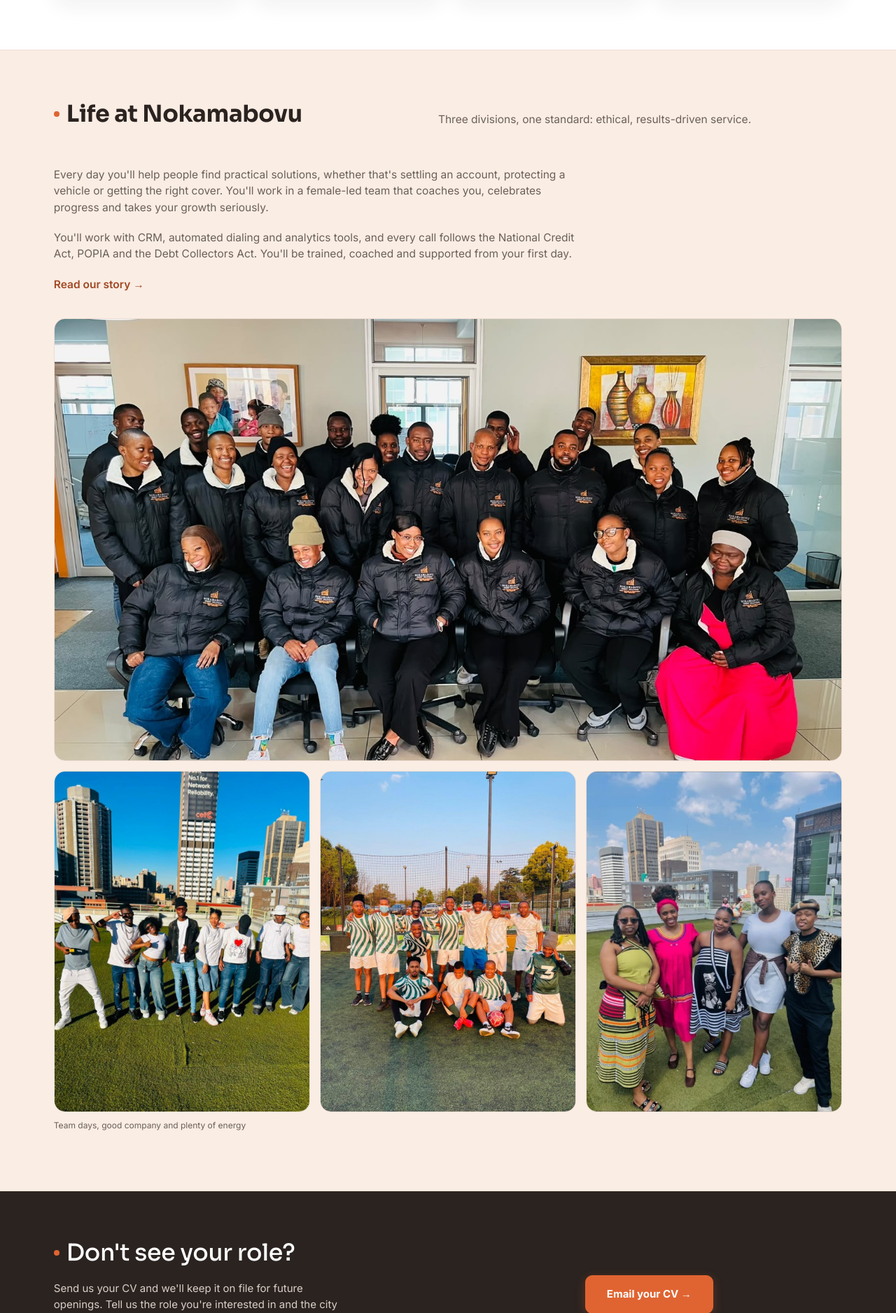
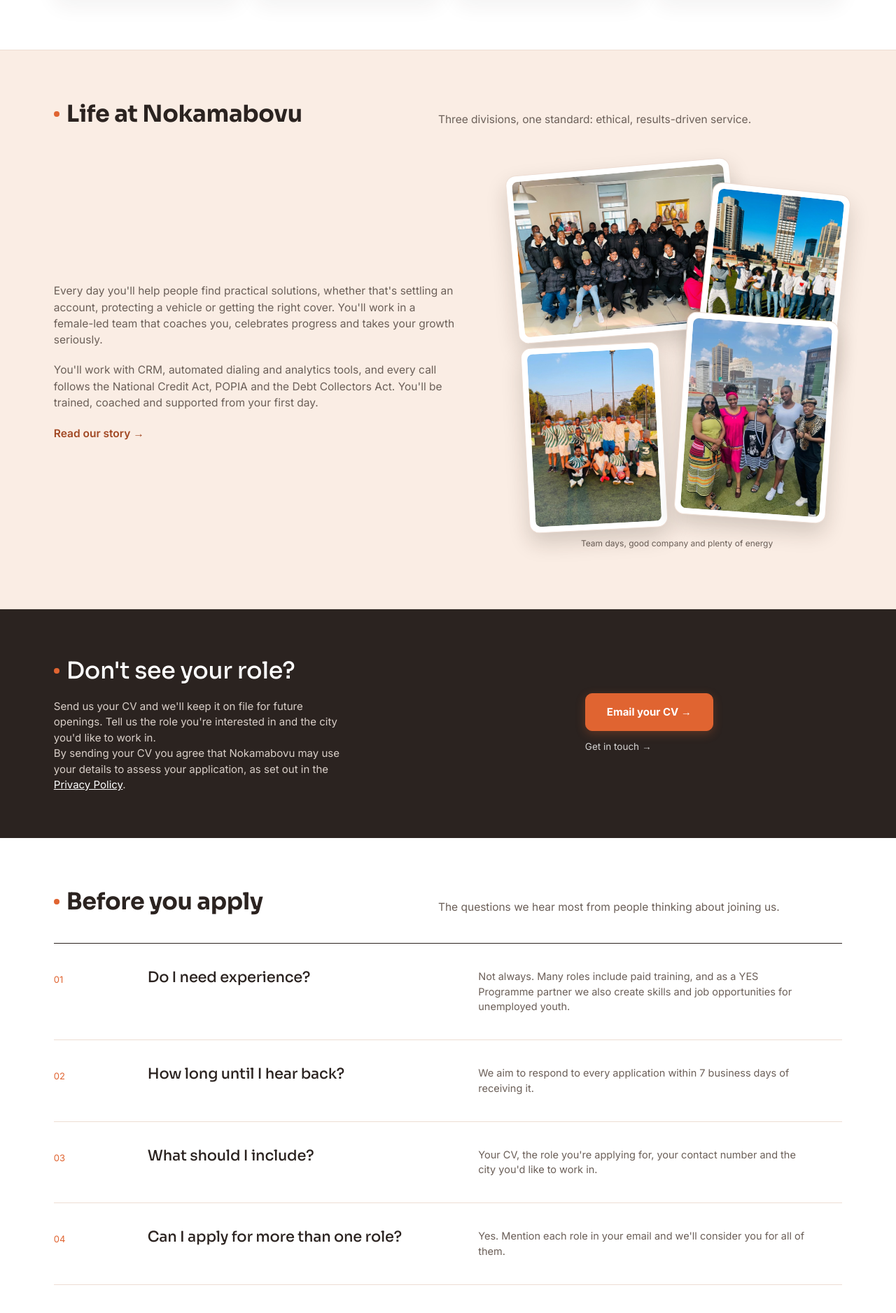
Before and after one commit to Esonasipho03/nokamabovu-credit-solutions, a Django app: page /careers/ in a window 1280 px wide. Shown: the part 2745-4622 px from the top of the page at 70% size. Run offline with Django 5.2, Linux system fonts and the light colour scheme.

Commit message:
Careers life photos: stacked tilted cards

```diff
--- a/website/static/css/nokamabovu.css
+++ b/website/static/css/nokamabovu.css
@@ -700,8 +700,12 @@ img{ max-width:100%; display:block; }
     rgba(255,255,255,0.86) 55%, rgba(255,255,255,0.58) 78%, rgba(255,255,255,0.46) 100%);
 }
 
-.car-life-gallery{ display:grid; grid-template-columns:repeat(3,1fr); gap:14px; margin-top:36px; }
-.car-life-gallery figure{ margin:0; aspect-ratio:3/4; overflow:hidden; border-radius:16px; border:1px solid var(--line); }
-.car-life-gallery .car-life-main{ grid-column:1 / -1; aspect-ratio:16/9; }
-.car-life-gallery img{ width:100%; height:100%; object-fit:cover; display:block; }
-@media (max-width:640px){ .car-life-gallery{ grid-template-columns:1fr 1fr; } .car-life-gallery figure:last-child{ grid-column:1 / -1; aspect-ratio:4/3; } .car-life-gallery .car-life-main{ aspect-ratio:4/3; } }
+.car-stack{ position:relative; width:100%; max-width:520px; margin:0 auto; aspect-ratio:1/1.1; }
+.car-card{ position:absolute; margin:0; padding:8px; background:#fff; border:1px solid var(--line); border-radius:14px; box-shadow:0 14px 30px rgba(40,25,15,.18); transition:transform .35s ease, box-shadow .35s ease; cursor:pointer; outline:none; }
+.car-card img{ width:100%; height:100%; object-fit:cover; display:block; border-radius:8px; }
+.car-card.c1{ width:68%; aspect-ratio:4/3; top:0; left:0; transform:rotate(-5deg); z-index:1; }
+.car-card.c2{ width:42%; aspect-ratio:3/4; top:6%; right:0; transform:rotate(6deg); z-index:2; }
+.car-card.c3{ width:42%; aspect-ratio:3/4; bottom:0; left:4%; transform:rotate(-3deg); z-index:3; }
+.car-card.c4{ width:46%; aspect-ratio:3/4; bottom:3%; right:3%; transform:rotate(4deg); z-index:4; }
+.car-card:hover, .car-card:focus{ transform:rotate(0) scale(1.07); z-index:10; box-shadow:0 22px 44px rgba(40,25,15,.28); }
+@media (prefers-reduced-motion:reduce){ .car-card{ transition:none; } }
--- a/website/templates/careers.html
+++ b/website/templates/careers.html
@@ -128,20 +128,22 @@
       <h2><span class="nkmb-marker-dot"></span>Life at Nokamabovu</h2>
       <p class="sans">Three divisions, one standard: ethical, results-driven service.</p>
     </div>
-    <div class="nkmb-photo-pair" style="grid-template-columns:1fr; max-width:760px; margin-left:0;">
+    <div class="nkmb-photo-pair">
       <div>
         <p class="sans" style="font-size:15.5px; color:var(--muted); margin:0 0 20px;">Every day you'll help people find practical solutions, whether that's settling an account, protecting a vehicle or getting the right cover. You'll work in a female-led team that coaches you, celebrates progress and takes your growth seriously.</p>
         <p class="sans" style="font-size:15.5px; color:var(--muted); margin:0 0 20px;">You'll work with CRM, automated dialing and analytics tools, and every call follows the National Credit Act, POPIA and the Debt Collectors Act. You'll be trained, coached and supported from your first day.</p>
         <a href="{% url 'about' %}" style="font-size:15.5px; font-weight:600; color:var(--orange-dark);">Read our story →</a>
       </div>
+      <div>
+        <div class="car-stack" aria-label="Photos of life at Nokamabovu">
+          <figure class="car-card c1" tabindex="0"><img src="{% static 'img/life-jackets.jpg' %}" alt="The Nokamabovu team together in company jackets" loading="lazy" style="object-position:center 60%;"></figure>
+          <figure class="car-card c2" tabindex="0"><img src="{% static 'img/life-rooftop.jpg' %}" alt="Nokamabovu team members on a city rooftop" loading="lazy"></figure>
+          <figure class="car-card c3" tabindex="0"><img src="{% static 'img/life-soccer.jpg' %}" alt="Nokamabovu team after a soccer match" loading="lazy"></figure>
+          <figure class="car-card c4" tabindex="0"><img src="{% static 'img/life-heritage.jpg' %}" alt="Nokamabovu colleagues in traditional attire on Heritage Day" loading="lazy"></figure>
+        </div>
+        <p class="nkmb-photo-caption" style="text-align:center;">Team days, good company and plenty of energy</p>
+      </div>
     </div>
-    <div class="car-life-gallery">
-      <figure class="car-life-main"><img src="{% static 'img/life-jackets.jpg' %}" alt="The Nokamabovu team together in company jackets" loading="lazy" style="object-position:center 60%;"></figure>
-      <figure><img src="{% static 'img/life-rooftop.jpg' %}" alt="Nokamabovu team members on a city rooftop" loading="lazy"></figure>
-      <figure><img src="{% static 'img/life-soccer.jpg' %}" alt="Nokamabovu team after a soccer match" loading="lazy"></figure>
-      <figure><img src="{% static 'img/life-heritage.jpg' %}" alt="Nokamabovu colleagues in traditional attire on Heritage Day" loading="lazy"></figure>
-    </div>
-    <p class="nkmb-photo-caption">Team days, good company and plenty of energy</p>
   </section>
 
   <section class="nkmb-cta-strip" id="talent-pool">
```
